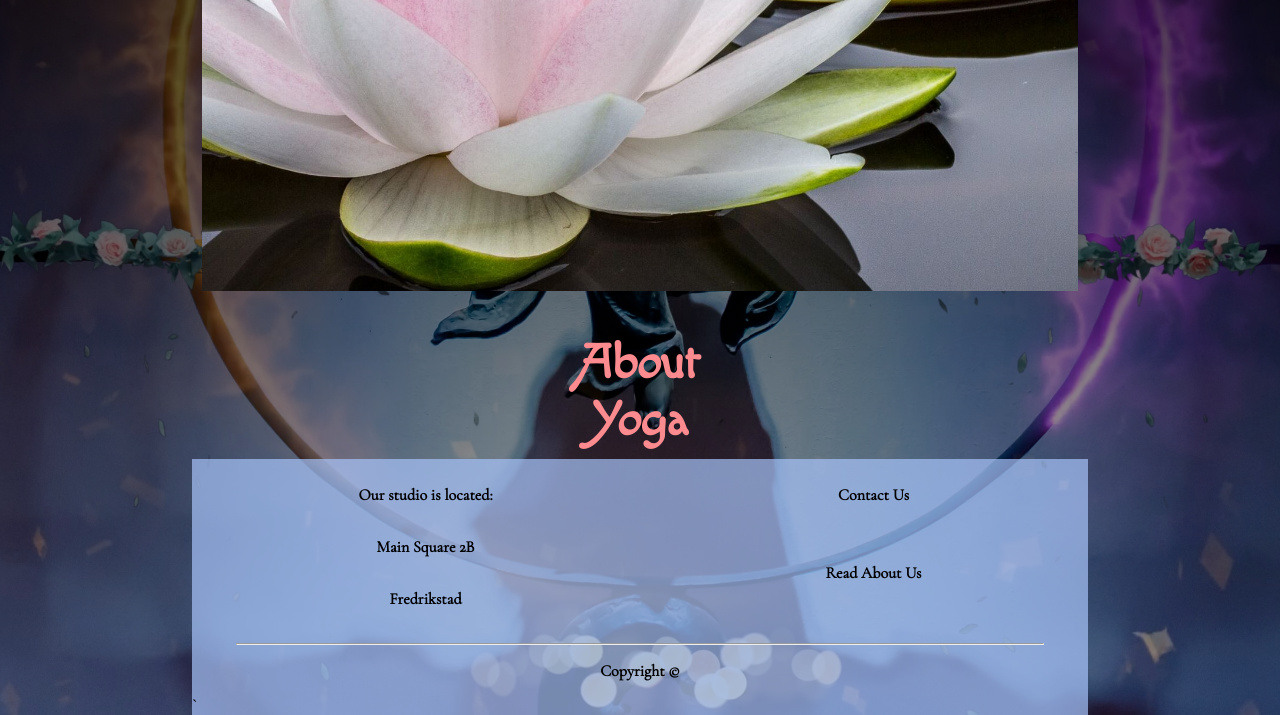
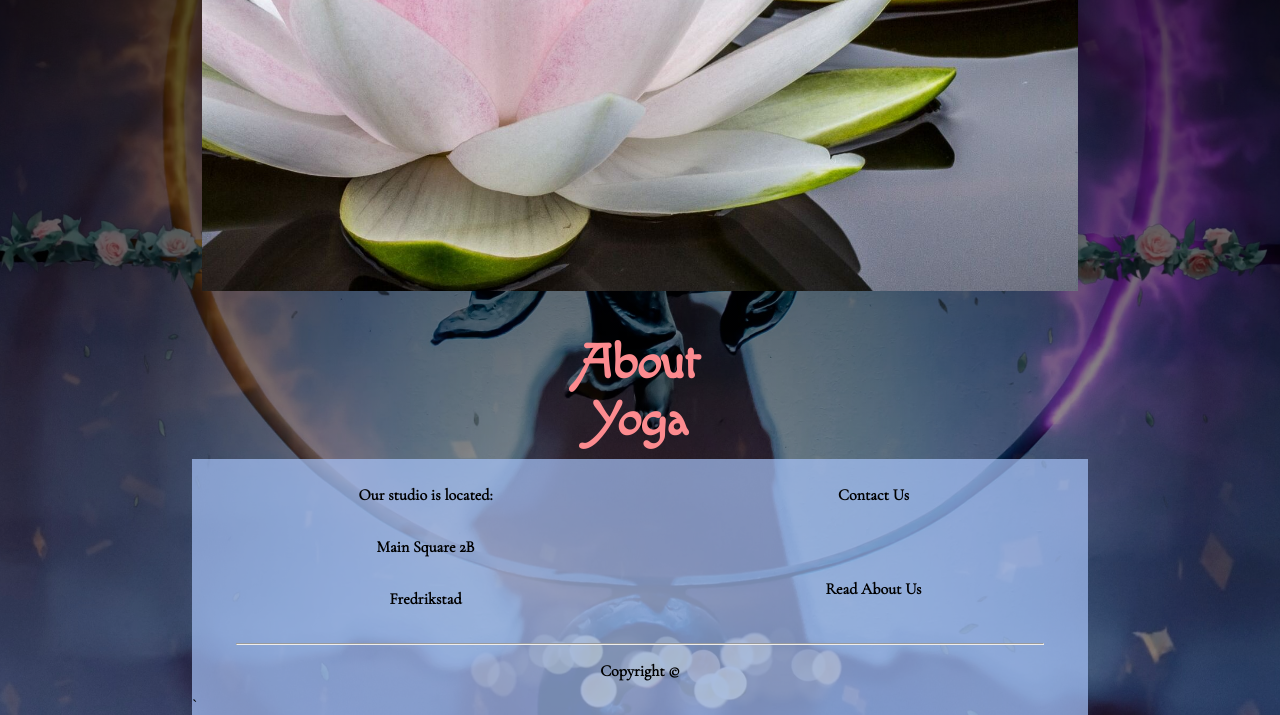
Before and after one commit to vanya992/Blissful-Nirvana, a plain HTML site: page index.html in a window 1280 px wide. Shown: the part 435-1150 px from the top of the page. Drawn offline with Linux system fonts and the light colour scheme; no server answers.

Commit message:
Update style.css

```diff
--- a/css/style.css
+++ b/css/style.css
@@ -218,6 +218,10 @@ footer p {
     display: grid;
     justify-content: space-between;
     margin: 10px auto;
+}
+
+footer .box3 {
+    gap: 2em;
 }
 
 .footer_img {
```
